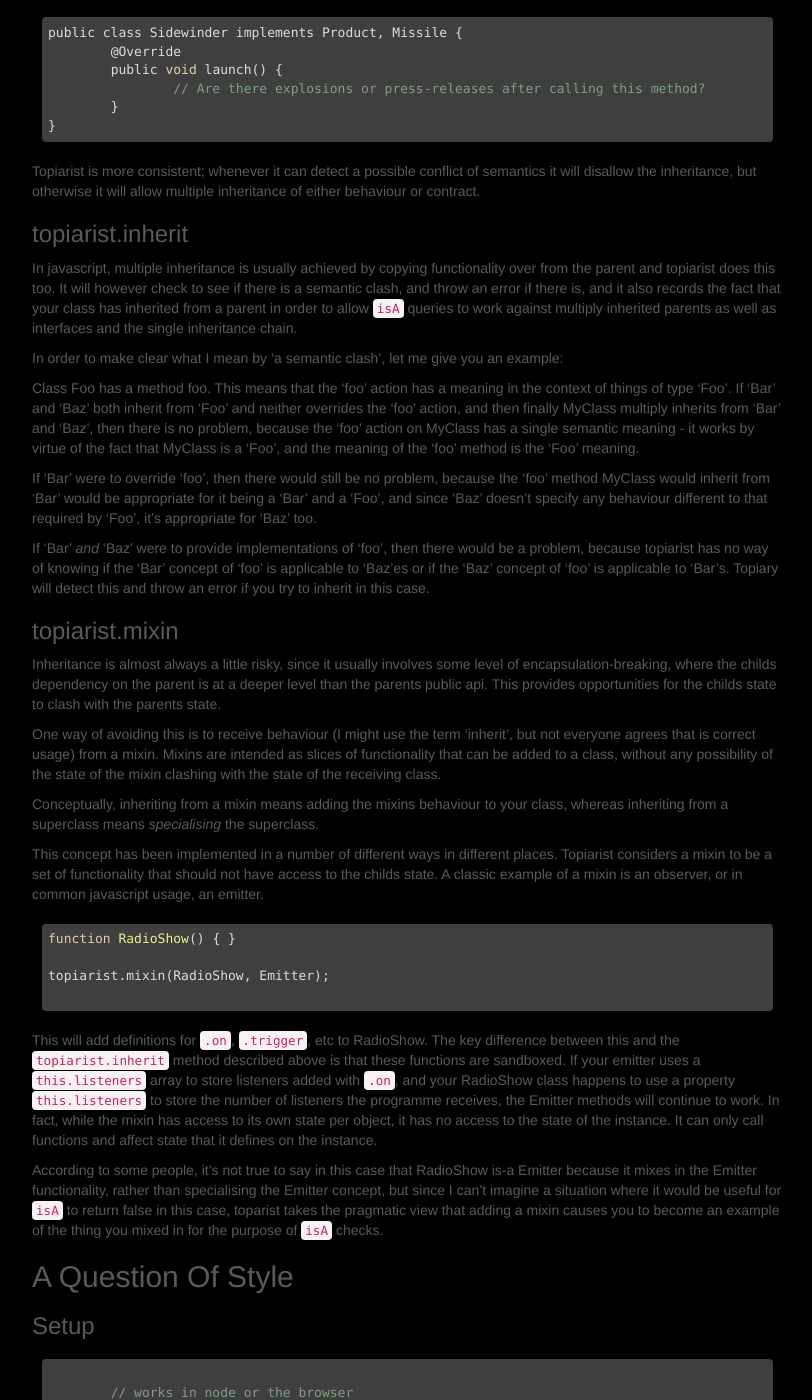
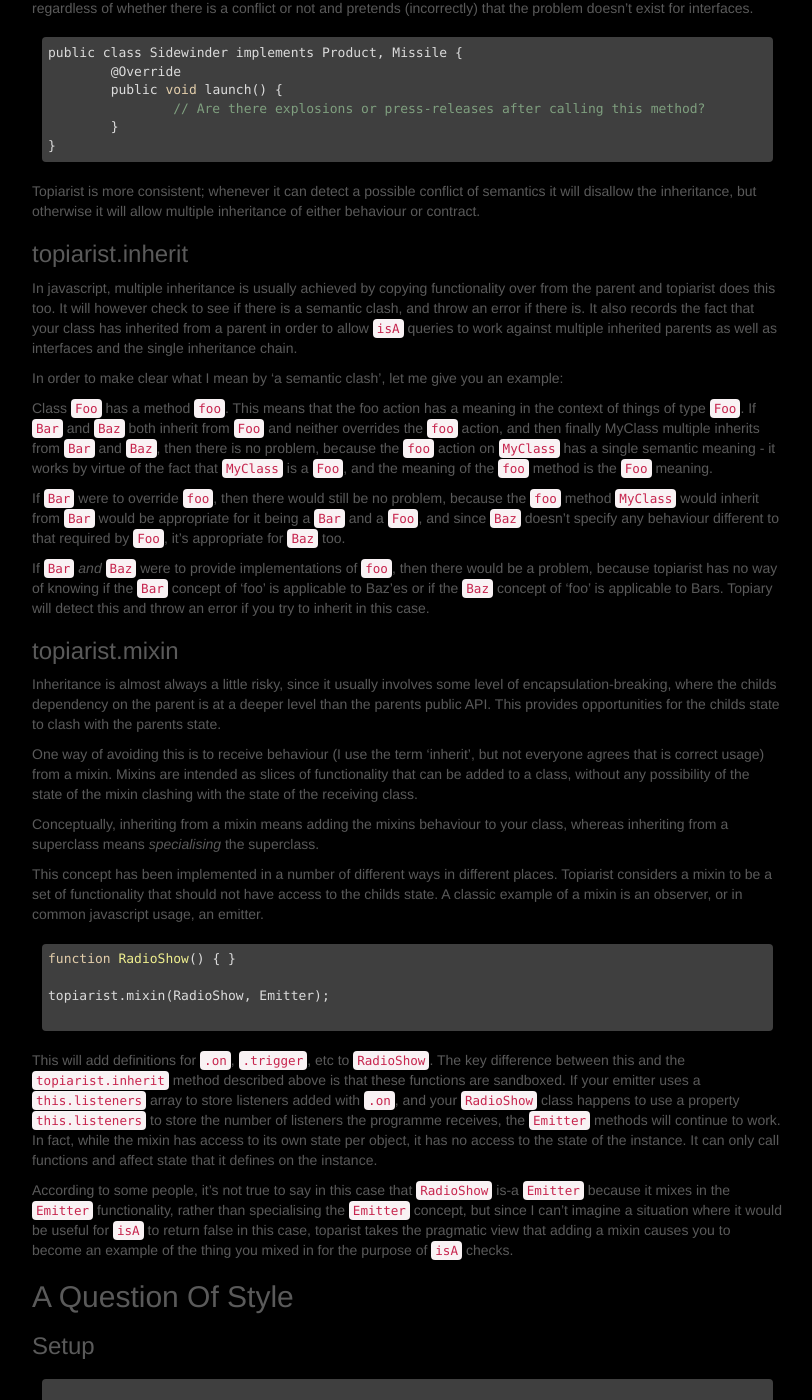
Before and after one commit to BladeRunnerJS/brjs-site, a Jekyll site: the page built from _posts/2013-11-12-topiarist.md, in a window 1280 px wide and 1400 px high, scrolled down 4327 px. Shown: the whole window, without its empty margins (233-1045 px from the left). Built offline with Jekyll 4.4.1, drawn with Linux system fonts in a browser that asks for light colours; comment, search, counter and statistics services are not loaded; some of the changed text lies outside the part shown.

Commit message:
Merged in some suggestions from Phil

````diff
--- a/_posts/2013-11-12-topiarist.md
+++ b/_posts/2013-11-12-topiarist.md
@@ -189,21 +189,21 @@
 
 ### topiarist.inherit
 
-In javascript, multiple inheritance is usually achieved by copying functionality over from the parent and topiarist does this too.  It will however check to see if there is a semantic clash, and throw an error if there is, and it also records the fact that your class has inherited from a parent in order to allow `isA` queries to work against multiply inherited parents as well as interfaces and the single inheritance chain.
+In javascript, multiple inheritance is usually achieved by copying functionality over from the parent and topiarist does this too.  It will however check to see if there is a semantic clash, and throw an error if there is.  It also records the fact that your class has inherited from a parent in order to allow `isA` queries to work against multiple inherited parents as well as interfaces and the single inheritance chain.
 
 In order to make clear what I mean by 'a semantic clash', let me give you an example:
 
-Class Foo has a method foo.  This means that the 'foo' action has a meaning in the context of things of type 'Foo'.  If 'Bar' and 'Baz' both inherit from 'Foo' and neither overrides the 'foo' action, and then finally MyClass multiply inherits from 'Bar' and 'Baz', then there is no problem, because the 'foo' action on MyClass has a single semantic meaning - it works by virtue of the fact that MyClass is a 'Foo', and the meaning of the 'foo' method is the 'Foo' meaning.
+Class `Foo` has a method `foo`.  This means that the foo action has a meaning in the context of things of type `Foo`.  If `Bar` and `Baz` both inherit from `Foo` and neither overrides the `foo` action, and then finally MyClass multiple inherits from `Bar` and `Baz`, then there is no problem, because the `foo` action on `MyClass` has a single semantic meaning - it works by virtue of the fact that `MyClass` is a `Foo`, and the meaning of the `foo` method is the `Foo` meaning.
 
-If 'Bar' were to override 'foo', then there would still be no problem, because the 'foo' method MyClass would inherit from 'Bar' would be appropriate for it being a 'Bar' and a 'Foo', and since 'Baz' doesn't specify any behaviour different to that required by 'Foo', it's appropriate for 'Baz' too.
+If `Bar` were to override `foo`, then there would still be no problem, because the `foo` method `MyClass` would inherit from `Bar` would be appropriate for it being a `Bar` and a `Foo`, and since `Baz` doesn't specify any behaviour different to that required by `Foo`, it's appropriate for `Baz` too.
 
-If 'Bar' *and* 'Baz' were to provide implementations of 'foo', then there would be a problem, because topiarist has no way of knowing if the 'Bar' concept of 'foo' is applicable to 'Baz'es or if the 'Baz' concept of 'foo' is applicable to 'Bar's.  Topiary will detect this and throw an error if you try to inherit in this case.
+If `Bar` *and* `Baz` were to provide implementations of `foo`, then there would be a problem, because topiarist has no way of knowing if the `Bar` concept of 'foo' is applicable to Baz'es or if the `Baz` concept of 'foo' is applicable to Bars.  Topiary will detect this and throw an error if you try to inherit in this case.
 
 ### topiarist.mixin
 
-Inheritance is almost always a little risky, since it usually involves some level of encapsulation-breaking, where the childs dependency on the parent is at a deeper level than the parents public api.  This provides opportunities for the childs state to clash with the parents state.
+Inheritance is almost always a little risky, since it usually involves some level of encapsulation-breaking, where the childs dependency on the parent is at a deeper level than the parents public API.  This provides opportunities for the childs state to clash with the parents state.
 
-One way of avoiding this is to receive behaviour (I might use the term 'inherit', but not everyone agrees that is correct usage) from a mixin.  Mixins are intended as slices of functionality that can be added to a class, without any possibility of the state of the mixin clashing with the state of the receiving class.
+One way of avoiding this is to receive behaviour (I use the term 'inherit', but not everyone agrees that is correct usage) from a mixin.  Mixins are intended as slices of functionality that can be added to a class, without any possibility of the state of the mixin clashing with the state of the receiving class.
 
 Conceptually, inheriting from a mixin means adding the mixins behaviour to your class, whereas inheriting from a superclass means *specialising* the superclass.
 
@@ -216,9 +216,9 @@
 
 ```
 
-This will add definitions for `.on`, `.trigger`, etc to RadioShow.  The key difference between this and the `topiarist.inherit` method described above is that these functions are sandboxed.  If your emitter uses a `this.listeners` array to store listeners added with `.on`, and your RadioShow class happens to use a property `this.listeners` to store the number of listeners the programme receives, the Emitter methods will continue to work.  In fact, while the mixin has access to its own state per object, it has no access to the state of the instance.  It can only call functions and affect state that it defines on the instance.
+This will add definitions for `.on`, `.trigger`, etc to `RadioShow`.  The key difference between this and the `topiarist.inherit` method described above is that these functions are sandboxed.  If your emitter uses a `this.listeners` array to store listeners added with `.on`, and your `RadioShow` class happens to use a property `this.listeners` to store the number of listeners the programme receives, the `Emitter` methods will continue to work.  In fact, while the mixin has access to its own state per object, it has no access to the state of the instance.  It can only call functions and affect state that it defines on the instance.
 
-According to some people, it's not true to say in this case that RadioShow is-a Emitter because it mixes in the Emitter functionality, rather than specialising the Emitter concept, but since I can't imagine a situation where it would be useful for `isA` to return false in this case, toparist takes the pragmatic view that adding a mixin causes you to become an example of the thing you mixed in for the purpose of `isA` checks.
+According to some people, it's not true to say in this case that `RadioShow` is-a `Emitter` because it mixes in the `Emitter` functionality, rather than specialising the `Emitter` concept, but since I can't imagine a situation where it would be useful for `isA` to return false in this case, toparist takes the pragmatic view that adding a mixin causes you to become an example of the thing you mixed in for the purpose of `isA` checks.
 
 
 A Question Of Style
````
Also changed, not shown: other parts of _posts/2013-11-12-topiarist.md (+6 -6 lines).
